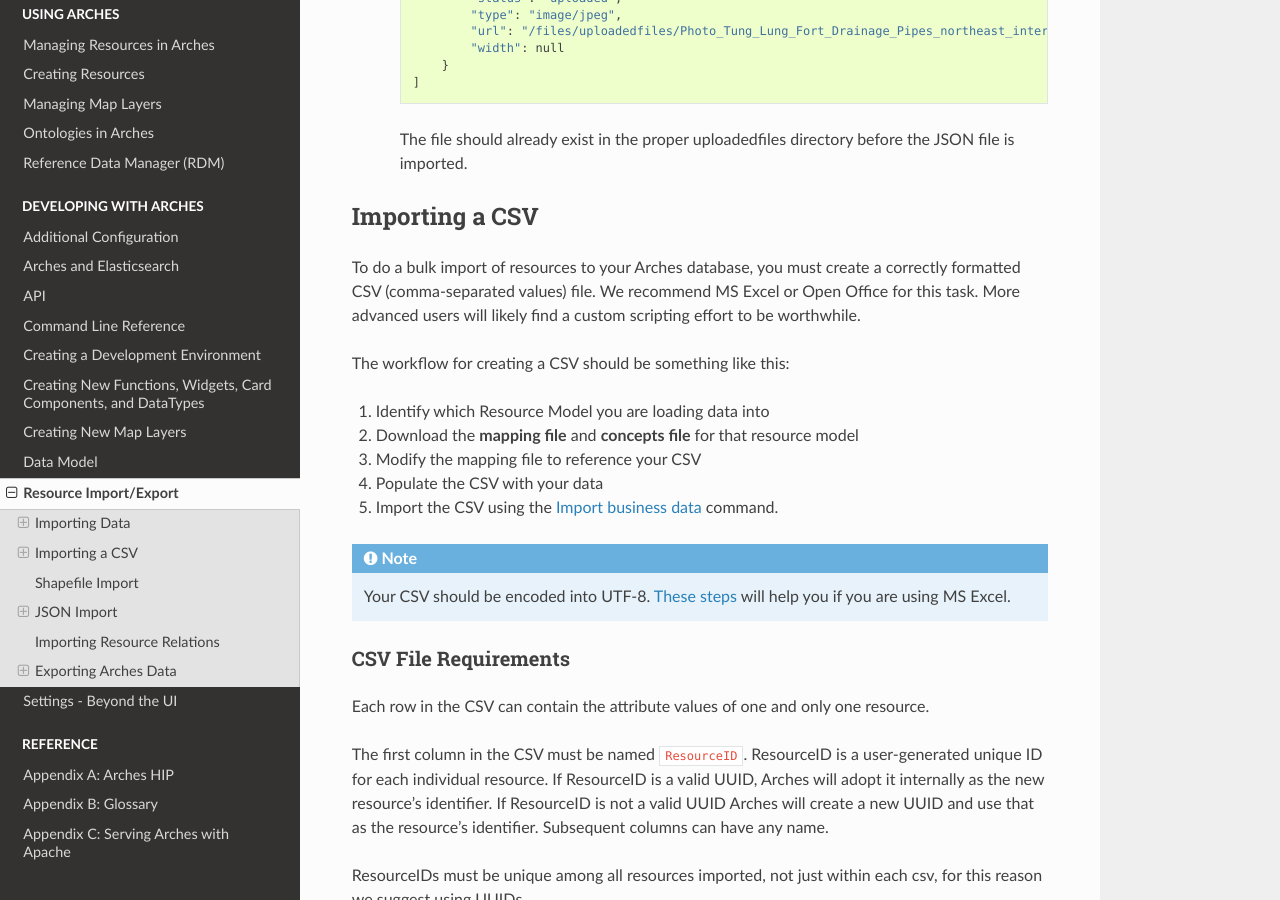
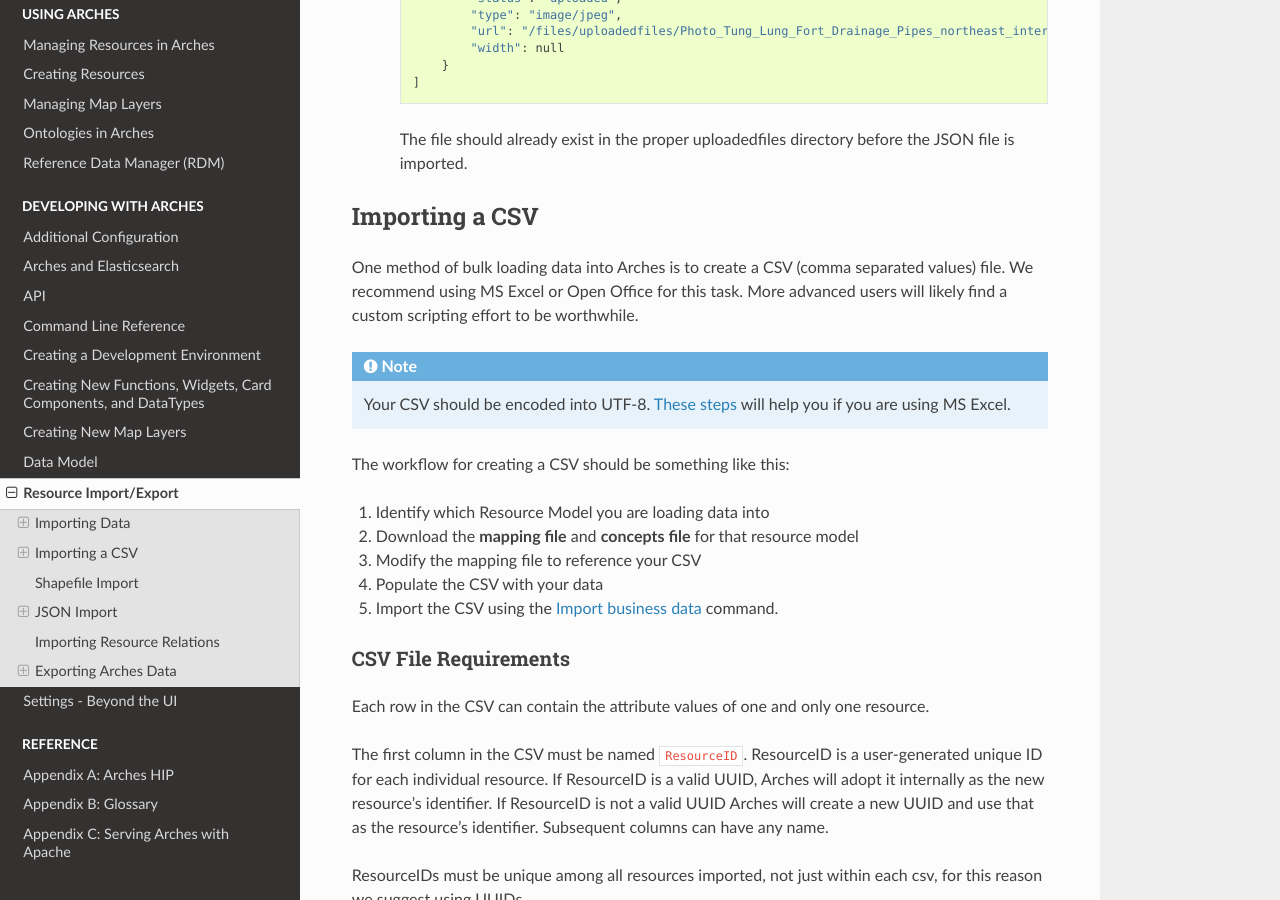
Before and after one commit to archesproject/arches-docs, a Sphinx documentation site: the page built from docs/import-export.txt, in a window 1280 px wide and 900 px high, scrolled down 2659 px. Built offline with Sphinx 7.4.7 and the Read the Docs theme 2.0.0, drawn with Linux system fonts in a browser that asks for light colours.

Commit message:
improve CSV instruction, move utf-8 note
Signed-off-by: adam cox <mr.adamcox@gmail.com>

```diff
--- a/docs/import-export.txt
+++ b/docs/import-export.txt
@@ -115,7 +115,9 @@ Import Value Formats
 Importing a CSV
 ===============
 
-To do a bulk import of resources to your Arches database, you must create a correctly formatted CSV (comma-separated values) file. We recommend MS Excel or Open Office for this task. More advanced users will likely find a custom scripting effort to be worthwhile.
+One method of bulk loading data into Arches is to create a CSV (comma separated values) file. We recommend using MS Excel or Open Office for this task. More advanced users will likely find a custom scripting effort to be worthwhile.
+
+.. note:: Your CSV should be encoded into UTF-8. `These steps <https://help.surveygizmo.com/help/encode-an-excel-file-to-utf-8-or-utf-16>`_ will help you if you are using MS Excel.
 
 The workflow for creating a CSV should be something like this:
 
@@ -124,8 +126,6 @@ The workflow for creating a CSV should be something like this:
 #. Modify the mapping file to reference your CSV
 #. Populate the CSV with your data
 #. Import the CSV using the :ref:`Import business data` command.
-
-.. note:: Your CSV should be encoded into UTF-8. `These steps <https://help.surveygizmo.com/help/encode-an-excel-file-to-utf-8-or-utf-16>`_ will help you if you are using MS Excel.
 
 CSV File Requirements
 ---------------------
```
